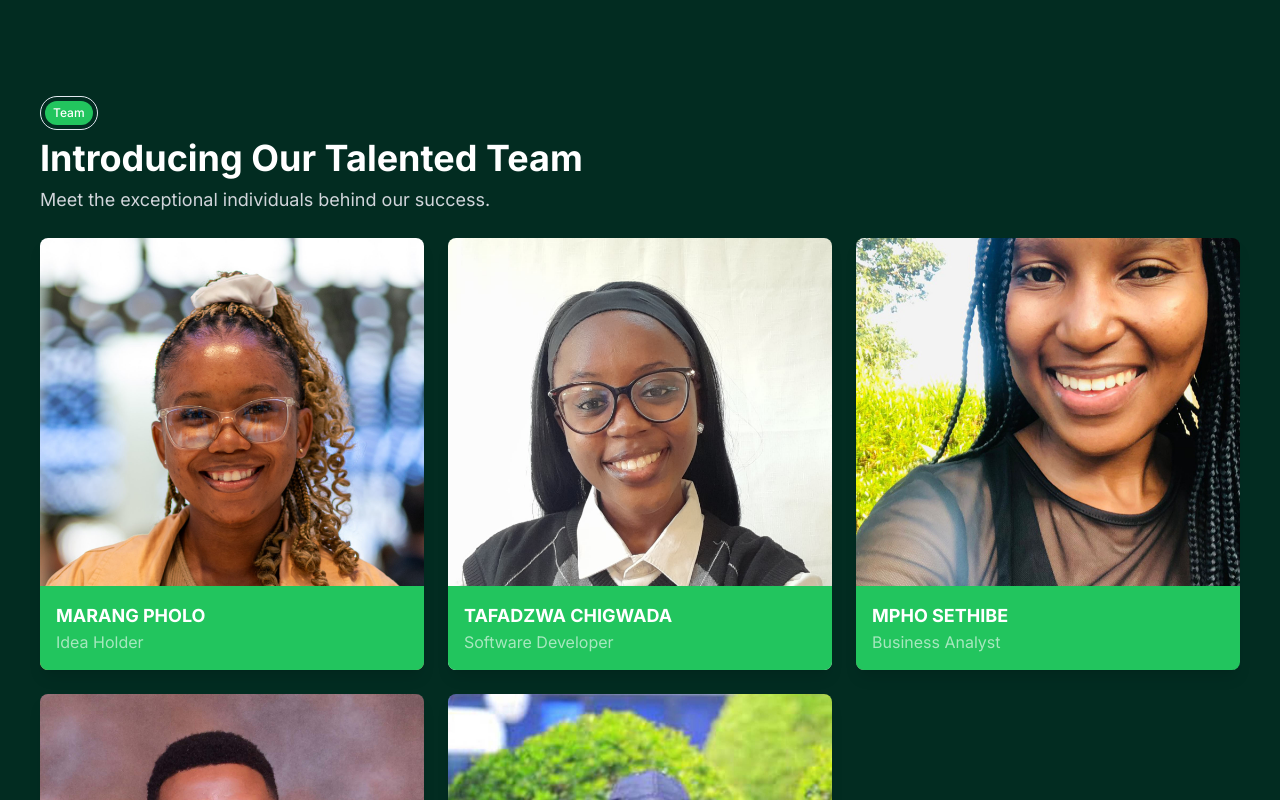
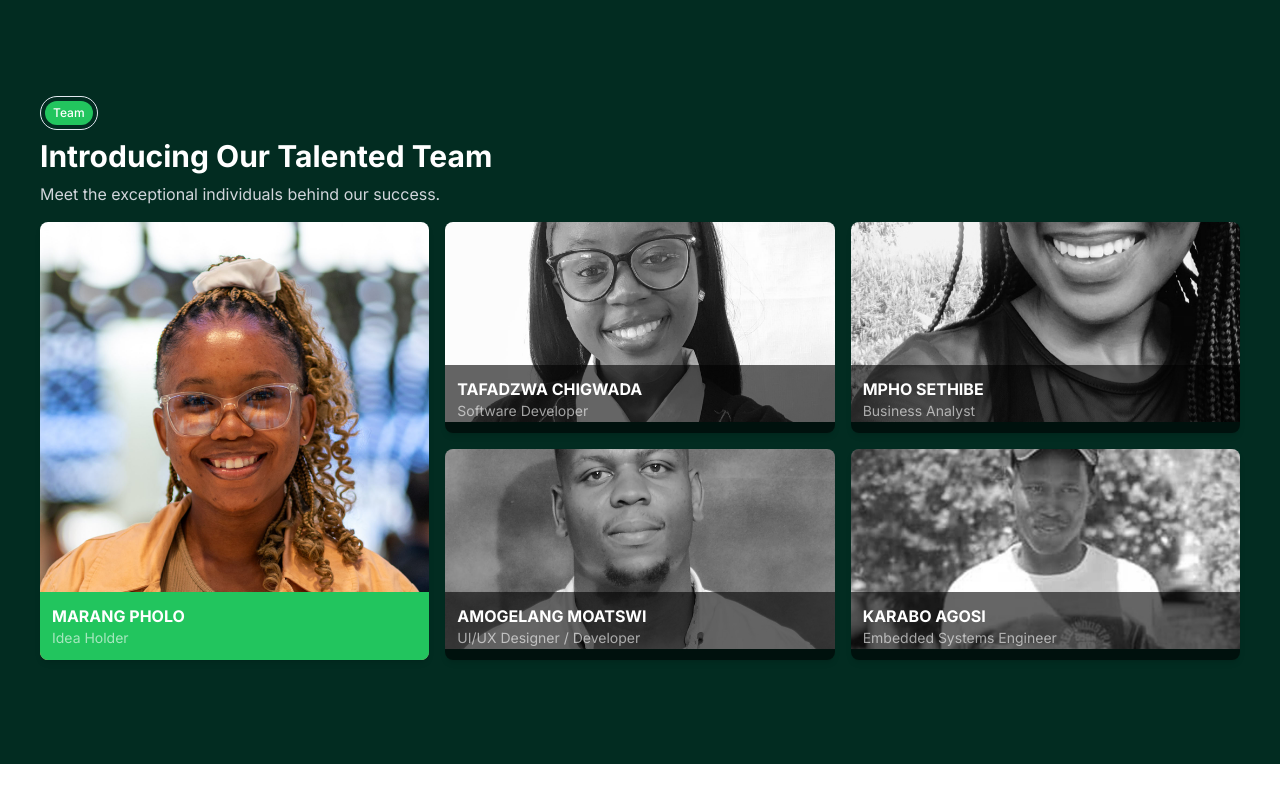
Before and after one commit to amogelangmoatswi/ReVend, a Next.js app: page / in a window 1280 px wide. Shown: the part 3809-4609 px from the top of the page. Built offline with nearby package versions, Linux system fonts and the light colour scheme.

Commit message:
updatee4

```diff
--- a/components/team-section.tsx
+++ b/components/team-section.tsx
@@ -25,25 +25,25 @@ const TeamMembersComponent = () => {
       name: "TAFADZWA CHIGWADA",
       role: "Software Developer",
       image: "/images/tafa.jpg",
-      featured: true,
+
     },
     {
       name: "MPHO SETHIBE",
       role: "Business Analyst",
       image: "/images/mpho.jpg",
-      featured: true,
+
     },
     {
       name: "AMOGELANG MOATSWI",
       role: "UI/UX Designer / Developer",
       image: "/images/moatswi.jpg",
-      featured: true,
+
     },
     {
       name: "KARABO AGOSI",
       role: "Embedded Systems Engineer",
       image: "/images/karabo.jpg",
-      featured: true,
+
     },
   ]
 
@@ -56,19 +56,19 @@ const TeamMembersComponent = () => {
               Team
             </span>
           </a>
-          <h3 className="text-3xl sm:text-4xl font-bold text-white">
+          <h3 className="text-2xl sm:text-3xl font-bold text-white">
             Introducing Our Talented Team
           </h3>
-          <p className="text-base sm:text-lg text-gray-300">
+          <p className="text-sm sm:text-base text-gray-300">
             Meet the exceptional individuals behind our success.
           </p>
         </div>
 
-        <div className="grid grid-cols-1 md:grid-cols-2 lg:grid-cols-3 mt-6 gap-4 md:gap-6">
+        <div className="grid grid-cols-1 md:grid-cols-2 lg:grid-cols-3 mt-4 gap-3 md:gap-4">
           {teamMembers.map((member, index) => (
             <div
               key={index}
-              className={`relative rounded-lg overflow-hidden shadow-lg transition-transform duration-300 hover:scale-105 ${
+              className={`relative rounded-lg overflow-hidden shadow-md transition-transform duration-300 hover:scale-105 ${
                 member.featured ? 'md:col-span-2 lg:col-span-1 lg:row-span-2' : ''
               }`}
             >
@@ -77,19 +77,19 @@ const TeamMembersComponent = () => {
                 alt=""
                 className={`w-full object-cover ${
                   member.featured
-                    ? 'h-[240px] sm:h-[320px] md:h-[360px] lg:h-full'
-                    : 'h-[200px] sm:h-[240px]'
+                    ? 'h-[200px] sm:h-[260px] md:h-[280px] lg:h-full'
+                    : 'h-[160px] sm:h-[200px]'
                 } ${!member.featured && !isMobile ? 'grayscale hover:grayscale-0' : ''}`}
               />
               <div
-                className={`absolute bottom-0 left-0 right-0 p-3 sm:p-4 ${
-                  member.featured ? 'bg-green-500' : 'bg-black/70'
+                className={`absolute bottom-0 left-0 right-0 p-2 sm:p-3 ${
+                  member.featured ? 'bg-green-500' : 'bg-black/60'
                 }`}
               >
-                <h3 className={`text-base sm:text-lg font-bold ${member.featured ? 'text-white' : 'text-white'}`}>
+                <h3 className={`text-sm sm:text-base font-bold ${member.featured ? 'text-white' : 'text-white'}`}>
                   {member.name}
                 </h3>
-                <p className={`text-sm sm:text-base ${member.featured ? 'text-white/60' : 'text-white/60'}`}>
+                <p className={`text-xs sm:text-sm ${member.featured ? 'text-white/60' : 'text-white/60'}`}>
                   {member.role}
                 </p>
               </div>
```
